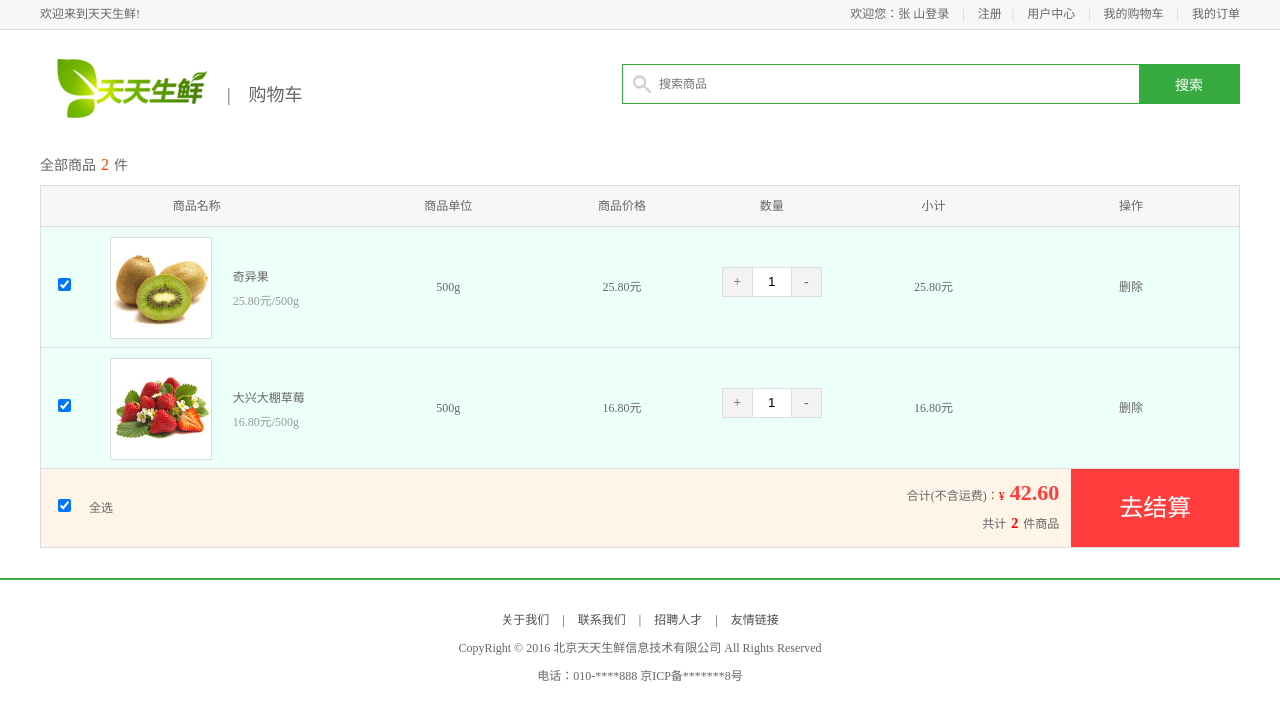
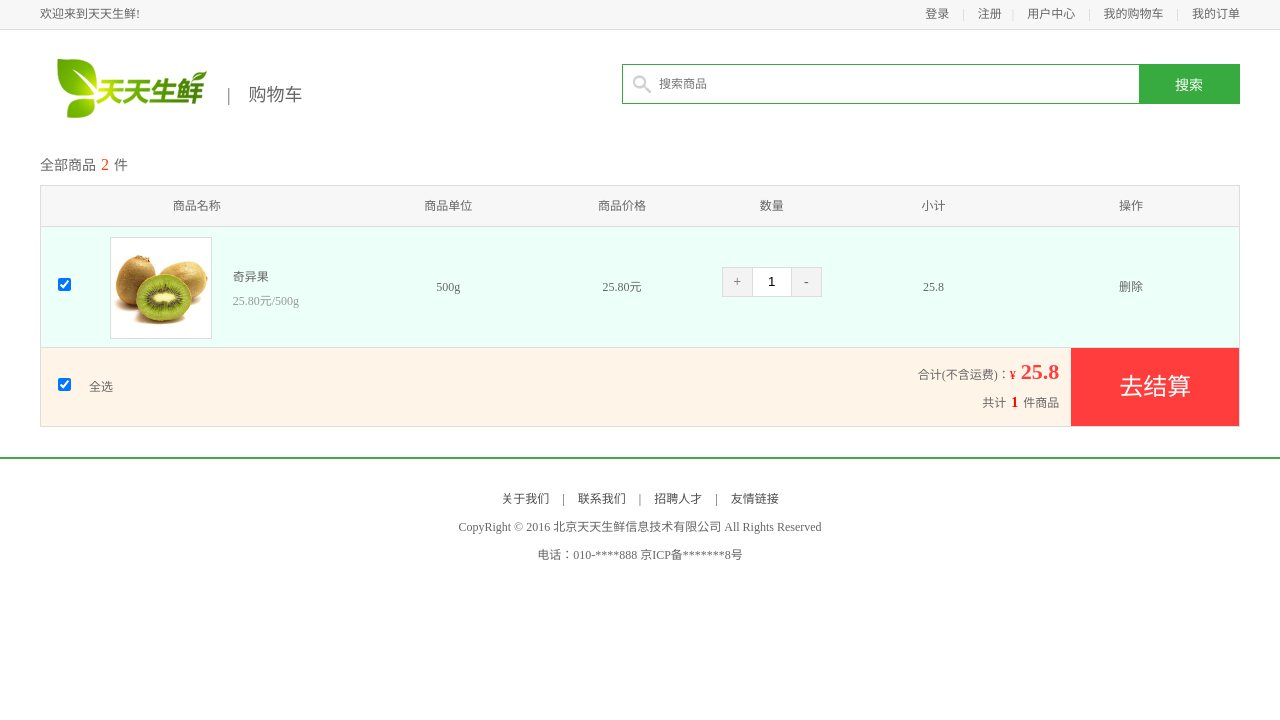
Before and after one commit to kethener/bj10_dailyfresh, a Django app: template dailyfresh/templates/cart.html in a window 1280 px wide. Shown: the top 720 px of the page. Run offline with Django 3.2, Linux system fonts and the light colour scheme; the template is opened without the code that fills it, so the values that code supplies are empty.

Commit message:
购物车页面初级版本

```diff
--- a/dailyfresh/df_cart/urls.py
+++ b/dailyfresh/df_cart/urls.py
@@ -3,5 +3,6 @@ from df_cart import views
 
 urlpatterns = [
     url(r'^add/$', views.cart_add),  # 添加商品到购物车
-    url(r'^count/$', views.cart_count)  # 统计购物车中商品的数目
+    url(r'^count/$', views.cart_count),  # 统计购物车中商品的数目
+    url(r'^$', views.cart_show),
 ]
--- a/dailyfresh/df_cart/views.py
+++ b/dailyfresh/df_cart/views.py
@@ -38,3 +38,8 @@ def cart_count(request):
     res = Cart.objects.get_cart_count_by_passport(passport_id=passport_id)
     # 3.返回json数据
     return JsonResponse({'res': res})
+
+
+def cart_show(request):
+    """显示购物车"""
+    return render(request, 'cart.html')
--- a/dailyfresh/templates/base.html
+++ b/dailyfresh/templates/base.html
@@ -34,11 +34,11 @@
                 {% endif %}
 				<div class="user_link fl">
 					<span>|</span>
-					<a href="user_center_info.html">用户中心</a>
+					<a href="/user/">用户中心</a>
 					<span>|</span>
-					<a href="cart.html">我的购物车</a>
+					<a href="/cart/">我的购物车</a>
 					<span>|</span>
-					<a href="user_center_order.html">我的订单</a>
+					<a href="/user/order/">我的订单</a>
 				</div>
 			</div>
 		</div>
@@ -47,7 +47,7 @@
 {# 页面搜索框块 #}
 {% block search_bar %}
 	<div class="search_bar clearfix">
-		<a href="base.html" class="logo fl"><img src="{% static 'images/logo.png' %}"></a>
+		<a href="/" class="logo fl"><img src="{% static 'images/logo.png' %}"></a>
 		<div class="search_con fl">
             <form method="get" action="/search/">
                 <input type="text" class="input_text fl" name="q" placeholder="搜索商品">
@@ -55,7 +55,7 @@
             </form>
 		</div>
 		<div class="guest_cart fr">
-			<a href="#" class="cart_name fl">我的购物车</a>
+			<a href="/cart/" class="cart_name fl">我的购物车</a>
 			<div class="goods_count fl" id="show_count">0</div>
 		</div>
 	</div>
--- a/dailyfresh/templates/base_no_cart_show.html
+++ b/dailyfresh/templates/base_no_cart_show.html
@@ -2,7 +2,7 @@
 {% load staticfiles %}
 {% block search_bar %}
     <div class="search_bar clearfix">
-		<a href="index.html" class="logo fl"><img src="{% static 'images/logo.png' %}"></a>
+		<a href="/" class="logo fl"><img src="{% static 'images/logo.png' %}"></a>
 		<div class="sub_page_name fl">|&nbsp;&nbsp;&nbsp;&nbsp;{% block page_title %}{% endblock page_title %}</div>
 		<div class="search_con fr">
 			<input type="text" class="input_text fl" name="" placeholder="搜索商品">
--- a/dailyfresh/templates/cart.html
+++ b/dailyfresh/templates/cart.html
@@ -1,45 +1,52 @@
-<!DOCTYPE html PUBLIC "-//W3C//DTD XHTML 1.0 Transitional//EN" "http://www.w3.org/TR/xhtml1/DTD/xhtml1-transitional.dtd">
-<html xmlns="http://www.w3.org/1999/xhtml" xml:lang="en">
-<head>
-	<meta http-equiv="Content-Type" content="text/html;charset=UTF-8">
-	<title>天天生鲜-购物车</title>
-	<link rel="stylesheet" type="text/css" href="css/reset.css">
-	<link rel="stylesheet" type="text/css" href="css/main.css">
-</head>
-<body>
-	<div class="header_con">
-		<div class="header">
-			<div class="welcome fl">欢迎来到天天生鲜!</div>
-			<div class="fr">
-				<div class="login_info fl">
-					欢迎您：<em>张 山</em>
-				</div>
-				<div class="login_btn fl">
-					<a href="login.html">登录</a>
-					<span>|</span>
-					<a href="register.html">注册</a>
-				</div>
-				<div class="user_link fl">
-					<span>|</span>
-					<a href="user_center_info.html">用户中心</a>
-					<span>|</span>
-					<a href="cart.html">我的购物车</a>
-					<span>|</span>
-					<a href="user_center_order.html">我的订单</a>
-				</div>
-			</div>
-		</div>
-	</div>
+{% extends 'base_no_cart_show.html' %}
+{% block title %}天天生鲜-购物车{% endblock title %}
+{% load staticfiles %}
+{% block page_title %}购物车{% endblock page_title %}
+{% block topfiles %}
+    <script src="{% static 'js/jquery-1.12.4.min.js' %}"></script>
+    <script>
+        $(function(){
+            update_all_goods_info()
+{#            update_cart_count()#}
+            //计算所有商品的总数和总价格
+            function update_all_goods_info(){
+                goods_total_count = 0
+                goods_total_price = 0
+                $('.cart_list_td').find(':checked').parents('ul').each(function(){
+                    //遍历所有商品获取当前被选中的商品的小计和数目
+                    res_dict = update_goods_info($(this))
+                    //将每个被选中的商品的小计和数目累加获得总数和总价格
+                    goods_total_count += res_dict['goods_count']
+                    goods_total_price += res_dict['goods_price']
+                    //设置商品的总数和总价
+                    $('.settlements').find('em').text(goods_total_price)
+                    $('.settlements').find('b').text(goods_total_count)
 
-	<div class="search_bar clearfix">
-		<a href="index.html" class="logo fl"><img src="images/logo.png"></a>
-		<div class="sub_page_name fl">|&nbsp;&nbsp;&nbsp;&nbsp;购物车</div>
-		<div class="search_con fr">
-			<input type="text" class="input_text fl" name="" placeholder="搜索商品">
-			<input type="button" class="input_btn fr" name="" value="搜索">
-		</div>
-	</div>
+                })
+            }
+            //计算某一个商品的小计
+            function update_goods_info(goods_ul){
+                //1.获取当前ul中商品的价格
+                goods_price = goods_ul.children('.col05').text()
+                goods_price = parseFloat(goods_price)
+                //2.获取当前ul中商品的数目
+                goods_count = goods_ul.find('.num_show').val()
+                goods_count = parseInt(goods_count)
+                //3.计算商品的小计
+                total_price = goods_count*goods_price
+                //4.设置商品的小计
+                goods_ul.children('.col07').text(total_price)
+                //5.设置返回值
+                return {'goods_count':goods_count, 'goods_price':goods_price}
 
+
+            }
+        })
+    </script>
+{% endblock topfiles %}
+
+
+{% block body %}
 	<div class="total_count">全部商品<em>2</em>件</div>
 	<ul class="cart_list_th clearfix">
 		<li class="col01">商品名称</li>
@@ -66,44 +73,10 @@
 		<li class="col08"><a href="javascript:;">删除</a></li>
 	</ul>
 
-	<ul class="cart_list_td clearfix">
-		<li class="col01"><input type="checkbox" name="" checked></li>
-		<li class="col02"><img src="images/goods/goods003.jpg"></li>
-		<li class="col03">大兴大棚草莓<br><em>16.80元/500g</em></li>
-		<li class="col04">500g</li>
-		<li class="col05">16.80元</li>
-		<li class="col06">
-			<div class="num_add">
-				<a href="javascript:;" class="add fl">+</a>
-				<input type="text" class="num_show fl" value="1">
-				<a href="javascript:;" class="minus fl">-</a>
-			</div>
-		</li>
-		<li class="col07">16.80元</li>
-		<li class="col08"><a href="javascript:;">删除</a></li>
-	</ul>
-
-
 	<ul class="settlements">
 		<li class="col01"><input type="checkbox" name="" checked=""></li>
 		<li class="col02">全选</li>
 		<li class="col03">合计(不含运费)：<span>¥</span><em>42.60</em><br>共计<b>2</b>件商品</li>
 		<li class="col04"><a href="place_order.html">去结算</a></li>
 	</ul>
-
-	<div class="footer">
-		<div class="foot_link">
-			<a href="#">关于我们</a>
-			<span>|</span>
-			<a href="#">联系我们</a>
-			<span>|</span>
-			<a href="#">招聘人才</a>
-			<span>|</span>
-			<a href="#">友情链接</a>
-		</div>
-		<p>CopyRight © 2016 北京天天生鲜信息技术有限公司 All Rights Reserved</p>
-		<p>电话：010-****888    京ICP备*******8号</p>
-	</div>
-
-</body>
-</html>
+{% endblock body %}
--- a/dailyfresh/templates/detail.html
+++ b/dailyfresh/templates/detail.html
@@ -61,7 +61,7 @@
 	<div class="breadcrumb">
 		<a href="#">全部分类</a>
 		<span>></span>
-		<a href="#">{{ type_title }}</a>
+		<a href="/list/1/1/">{{ type_title }}</a>
 		<span>></span>
 		<a href="#">商品详情</a>
 	</div>
```
